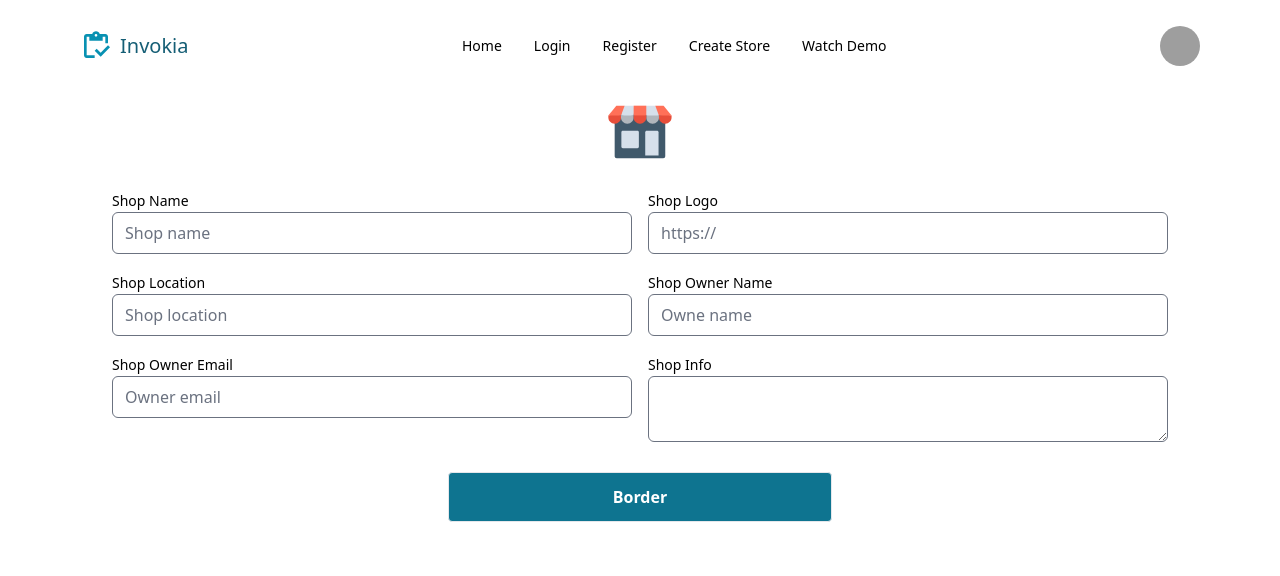
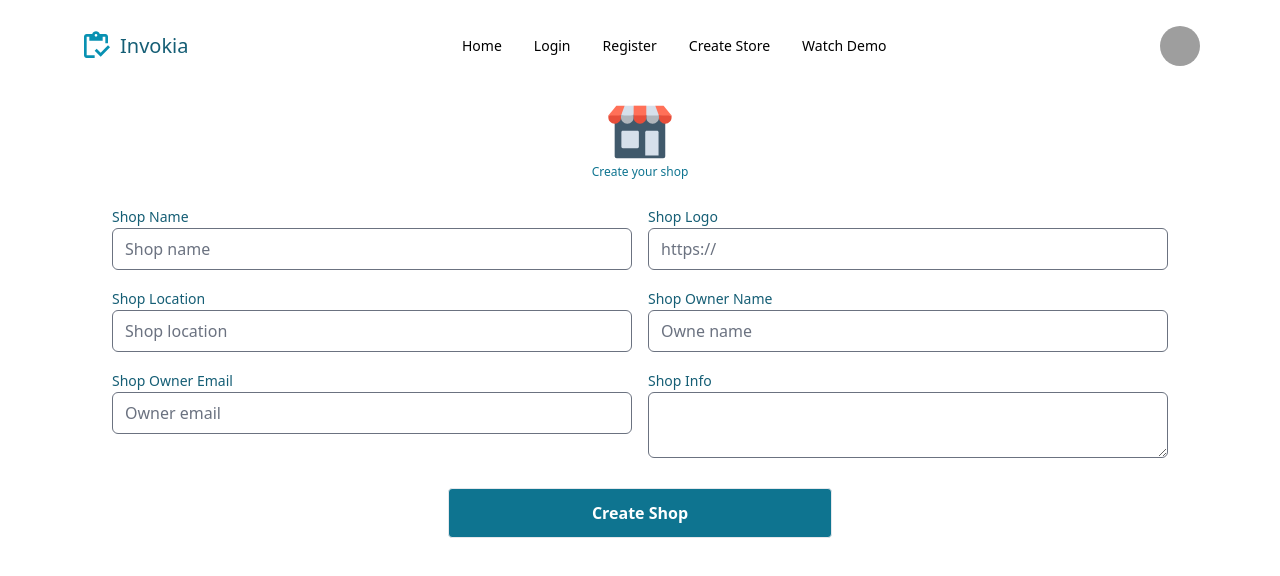
Before and after one commit to 123Somrat/inventory_management, a React (Vite) app: page /createshop in a window 1280 px wide. Shown: the top 576 px of the page. Built offline with nearby package versions, Linux system fonts and the light colour scheme; grey boxes are pictures that could not be loaded.

Commit message:
implement login and create shop functionality

```diff
--- /dev/null
+++ b/src/Hooks/useAxiosSecure.jsx
@@ -0,0 +1,9 @@
+import axios from "axios";
+
+export default function useAxiosSecure() {
+  const axiosbaseUrl = axios.create({
+    baseURL: "http://localhost:3000",
+  });
+
+  return axiosbaseUrl;
+}
--- a/src/Pages/CreateShop/CreateShop.jsx
+++ b/src/Pages/CreateShop/CreateShop.jsx
@@ -1,57 +1,127 @@
-import { Button } from 'flowbite-react'
-import shopsvg from "../../../public/store-2017.svg"
+
+import shopsvg from "../../../public/store-2017.svg";
+import { useForm } from "react-hook-form";
+import useAxiosSecure from "../../Hooks/useAxiosSecure";
 
 export default function CreateShop() {
+  const axiosbase = useAxiosSecure()
+    // useing useform hook from react hook form
+    const { register, handleSubmit, watch, formState: { errors } } = useForm()
+    const onSubmit = data =>{
+       const {shopname,shoplogo,shoplocation,description} = data;
+       //create shop object
+       const shopInfo = {shopname,shoplogo,shoplocation,description}
+        axiosbase.post("/createshop",shopInfo)
+
+
+    };
+
+
+
+
   return (
     <div>
       <section className="p-6 dark:bg-gray-800 dark:text-gray-50 mx-auto">
-	<form className="container flex flex-col mx-auto space-bottom-4">
-		<div className='w-full'>
-            <img src={ shopsvg} className='w-16 h-16 mx-auto'/>
+        <form className="container flex flex-col mx-auto space-bottom-4" onSubmit={handleSubmit(onSubmit)}>
+          <div className="w-full">
+            <img src={shopsvg} className="w-16 h-16 mx-auto" />
+            <p className="text-center text-xs text-cyan-700">Create your shop</p>
           </div>
           <fieldset className="grid grid-cols-4 gap-6 p-6 rounded-md  dark:bg-gray-900">
             <div className="grid grid-cols-6 gap-4 col-span-full lg:col-span-4">
               <div className="col-span-full sm:col-span-3">
-					<label for="Shopname" className="text-sm">Shop Name</label>
-					<input id="Shopname" type="text" placeholder="Shop name" className="w-full rounded-md focus:ring focus:ri focus:ri dark:border-gray-700 dark:text-gray-900" />
+                <label htmlFor="shopname" className="text-sm text-cyan-800">
+                  Shop Name
+                </label>
+                <input
+                  id="shopname"
+                  name="shopname"
+                  type="text"
+                  placeholder="Shop name"
+                  className="w-full rounded-md focus:border-cyan-800 dark:border-gray-700 dark:text-gray-900"
+                 {...register("shopname",{required:true,minLength:7})}
+                />
+                {errors.Shopname && <span className="text-red-700 block mt-2 ml-2">Shop name is required</span>}
               </div>
               <div className="col-span-full sm:col-span-3">
-					<label for="soplogo" className="text-sm">Shop Logo</label>
-					<input id="soplogo" type="text" placeholder="https://" className="w-full rounded-md focus:ring focus:ri focus:ri dark:border-gray-700 dark:text-gray-900" />
+                <label htmlFor="shoplogo" className="text-sm text-cyan-800">
+                  Shop Logo
+                </label>
+                <input
+                  id="shoplogo"
+                  name= "shoplogo"
+                  type="text"
+                  placeholder="https://"
+                  className="w-full rounded-md focus:border-cyan-800 dark:border-gray-700 dark:text-gray-900"
+                  {...register("shoplogo",{required:true})}
+                />
+                {errors.shoplogo && <span className="text-red-700 block mt-2 ml-2">Shop logo is required</span>}
               </div>
               <div className="col-span-full sm:col-span-3">
-					<label for="shoplocation" className="text-sm">Shop Location</label>
-					<input id="shoplocation" type="text" placeholder="Shop location" className="w-full rounded-md focus:ring focus:ri focus:ri dark:border-gray-700 dark:text-gray-900" />
+                <label htmlFor="shoplocation" className="text-sm text-cyan-800">
+                  Shop Location
+                </label>
+                <input
+                  id="shoplocation"
+                  name="shoplocation"
+                  type="text"
+                  placeholder="Shop location"
+                  className="w-full rounded-md focus:border-cyan-800 dark:border-gray-700 dark:text-gray-900"
+                  {...register("shoplocation",{required:true})}
+                />
+                {errors.shoplocation && <span className="text-red-700 block mt-2 ml-2">Shop location is required</span>}
               </div>
               <div className="col-span-full sm:col-span-3">
-					<label for="ownername" className="text-sm">Shop Owner Name</label>
-					<input id="ownername" type="text" placeholder="Owne name" className="w-full rounded-md focus:ring focus:ri focus:ri dark:border-gray-700 dark:text-gray-900" />
+                <label htmlFor="ownername" className="text-sm text-cyan-800">
+                  Shop Owner Name
+                </label>
+                <input
+                  id="ownername"
+                  name="ownername"
+                  type="text"
+                  placeholder="Owne name"
+                  className="w-full rounded-md focus:border-cyan-800 dark:border-gray-700 dark:text-gray-900"
+                  disabled
+                />
               </div>
               <div className="col-span-full sm:col-span-3">
-					<label for="owneremail" className="text-sm">Shop Owner Email</label>
-					<input id="owneremail" type="text" placeholder="Owner email" className="w-full rounded-md focus:ring focus:ri focus:ri dark:border-gray-700 dark:text-gray-900" />
+                <label htmlFor="owneremail" className="text-sm text-cyan-800">
+                  Shop Owner Email
+                </label>
+                <input
+                  id="owneremail"
+                  name="owneremail"
+                  type="text"
+                  placeholder="Owner email"
+                  className="w-full rounded-md focus:border-cyan-800 dark:border-gray-700 dark:text-gray-900"
+                  disabled
+                />
               </div>
 
               <div className="col-span-full sm:col-span-3">
-					<label for="bio" className="text-sm">Shop Info</label>
-					<textarea id="bio" placeholder="" className="w-full rounded-md focus:ring focus:ri focus:ri dark:border-gray-700 dark:text-gray-900"></textarea>
+                <label htmlFor="description" className="text-sm text-cyan-800">
+                  Shop Info
+                </label>
+                <textarea
+                  id="description"
+                  name="description"
+                  placeholder=""
+                  className="w-full rounded-md focus:border-cyan-800 dark:border-gray-700 dark:text-gray-900"
+                  {...register("description",{required:true,maxLength:150})}
+                ></textarea>
+                {errors.bio && <span className="text-red-700 block mt-2 ml-2">Shop description is required</span>}
               </div>
             </div>
+          </fieldset>
 
-		</fieldset>
-        <div className='w-full'>
-            <button type="button" className="px-8 py-3 font-semibold border rounded dark:border-gray-100 w-96 block mx-auto dark:text-gray-100 bg-cyan-700 text-white hover:bg-cyan-800">Border</button>
+            <button
+              className="px-8 py-3 font-semibold border rounded dark:border-gray-100 w-96 block mx-auto dark:text-gray-100 bg-cyan-700 text-white hover:bg-cyan-800"
+            >
+              Create Shop
+            </button>
 
-            </div>
         </form>
       </section>
-
-
-
-
-
-
-
     </div>
-  )
+  );
 }
--- a/src/Pages/Login/Login.jsx
+++ b/src/Pages/Login/Login.jsx
@@ -1,14 +1,29 @@
 import { Link, useNavigate } from "react-router-dom";
 import { AuthContext } from "../../Providers/Providers";
 import { useContext } from "react";
-
+import { useForm } from "react-hook-form";
 export default function Login() {
 
+  // useing login user method from authcontext
+  const {loginUser} = useContext(AuthContext)
+
+ // useing useForm hook from react hook form
+  const { register, handleSubmit, watch, formState: { errors } } = useForm();
+
+  const onSubmit = data => {
+       const {email,password}= data
+       loginUser(email,password)
+
+       // todo : have to navigate dasjboard
+       .then(res=>console.log(res))
+
+
+  };
   return (
     <div className="max-w-6xl mx-auto flex justify-center items-center m-12">
       <div className="w-full max-w-md p-8 space-y-3 rounded-xl dark:bg-gray-900 dark:text-gray-100">
         <h1 className="text-2xl font-bold text-center">Login</h1>
-        <form className="space-y-6">
+        <form className="space-y-6" onSubmit={handleSubmit(onSubmit)}>
           <div className="space-y-1 text-sm">
             <label htmlFor="username" className="block dark:text-gray-400">
               Email
@@ -19,7 +34,9 @@ export default function Login() {
               id="email"
               placeholder="Email"
               className="w-full px-4 py-3 rounded-md dark:border-gray-700 dark:bg-gray-900 dark:text-gray-100 focus:border-cyan-700"
+              {...register("email",{required:true})}
             />
+          {errors.email && <span className="text-red-700 mt-2 block ml-1">email is required</span>}
           </div>
           <div className="space-y-1 text-sm">
             <label htmlFor="password" className="block dark:text-gray-400">
@@ -31,7 +48,9 @@ export default function Login() {
               id="password"
               placeholder="Password"
               className="w-full px-4 py-3 rounded-md dark:border-gray-700 dark:bg-gray-900 dark:text-gray-100 focus:border-cyan-700"
+              {...register("password",{required:true})}
             />
+             {errors.password && <span className="text-red-700 mt-2 block ml-1">password required</span>}
             <div className="flex justify-end text-xs dark:text-gray-400">
               <a rel="noopener noreferrer" href="#">
                 Forgot Password?
--- a/src/Providers/Providers.jsx
+++ b/src/Providers/Providers.jsx
@@ -1,6 +1,6 @@
 import { createContext } from "react";
 import auth from "../FirebaseConfig/FireBaseConfig";
-import { createUserWithEmailAndPassword } from "firebase/auth";
+import { createUserWithEmailAndPassword , signInWithEmailAndPassword} from "firebase/auth";
 // create context
 export const AuthContext = createContext();
 
@@ -11,12 +11,22 @@ export default function Providers({ children }) {
       const{username,email,password} = user;
          return createUserWithEmailAndPassword(auth,email, password)
    }
+// login user
 
+const loginUser = (email,password) =>{
+
+   // useing utils methhods from firebase
+   return signInWithEmailAndPassword(auth, email, password)
+
+
+
+}
 
 
 
   const User = {
-   createUser
+   createUser,
+   loginUser
   };
 
 
```
Lines whose indentation alone changed are shown as unchanged.
